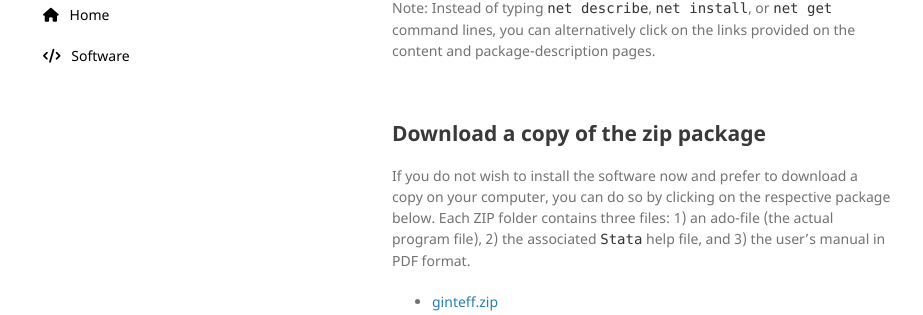
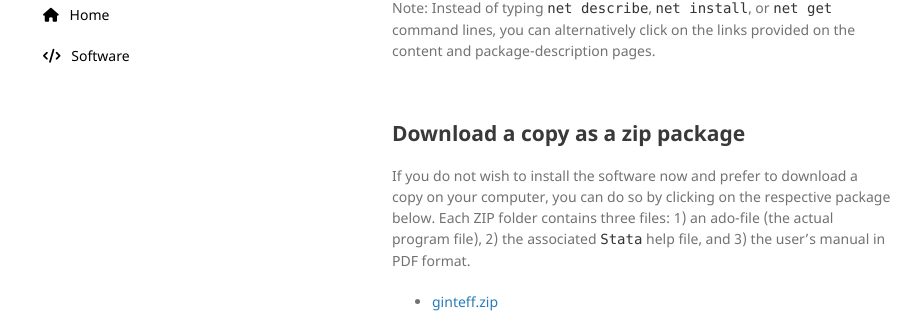
Before and after one commit to mradean/mradean.github.io, a Jekyll site: the page built from software.md, in a window 1280 px wide and 900 px high, scrolled down 1316 px. Shown: the part 394-709 px from the top of the window, without its empty margins (178-1101 px from the left). Built offline with Jekyll 4.4.1, drawn with Linux system fonts in a browser that asks for light colours; our own code applies the rules of GitHub Pages for plain Markdown files.

Commit message:
Update software.md

````diff
--- a/software.md
+++ b/software.md
@@ -63,7 +63,7 @@
 
 <br/>
 
-## Download a copy of the zip package
+## Download a copy as a zip package
 
 If you do not wish to install the software now and prefer to download a copy on your computer, you can do so by clicking on the respective package below. Each ZIP folder contains three files: 1) an ado-file (the actual program file), 2) the associated ```Stata``` help file, and 3) the user's manual in PDF format.
 
````
